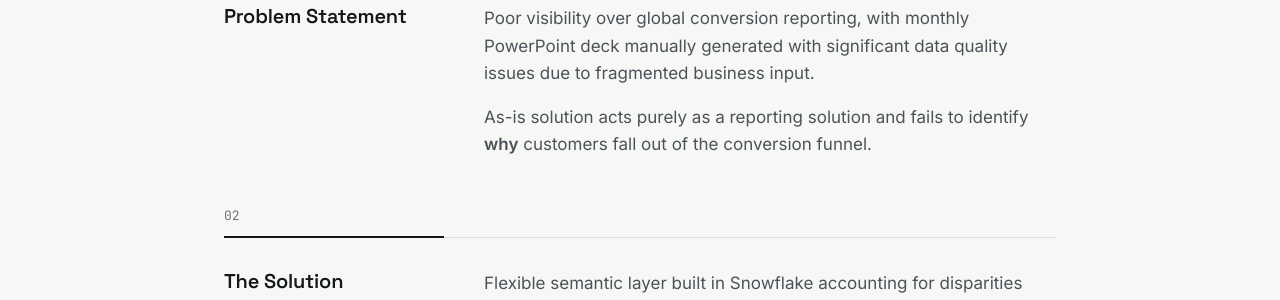
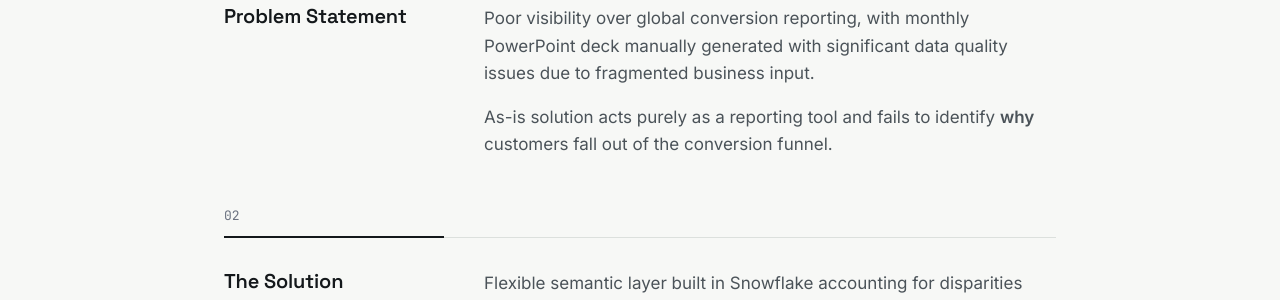
Before and after one commit to SYellops01/SYellops01.github.io, a Jekyll site: the page built from _client_projects/conversion.md, in a window 1280 px wide. Shown: the part 422-722 px from the top of the page. Built offline with Jekyll 4.4.1, drawn with Linux system fonts in a browser that asks for light colours.

Commit message:
Fix typo in conversion.md from 'solution' to 'tool'

```diff
--- a/_client_projects/conversion.md
+++ b/_client_projects/conversion.md
@@ -14,7 +14,7 @@ sections:
     heading: "Problem Statement"
     paragraphs:
       - "Poor visibility over global conversion reporting, with monthly PowerPoint deck manually generated with significant data quality issues due to fragmented business input."
-      - "As-is solution acts purely as a reporting solution and fails to identify <strong>why</strong> customers fall out of the conversion funnel."
+      - "As-is solution acts purely as a reporting tool and fails to identify <strong>why</strong> customers fall out of the conversion funnel."
 
   - number: "02"
     heading: "The Solution"
```
